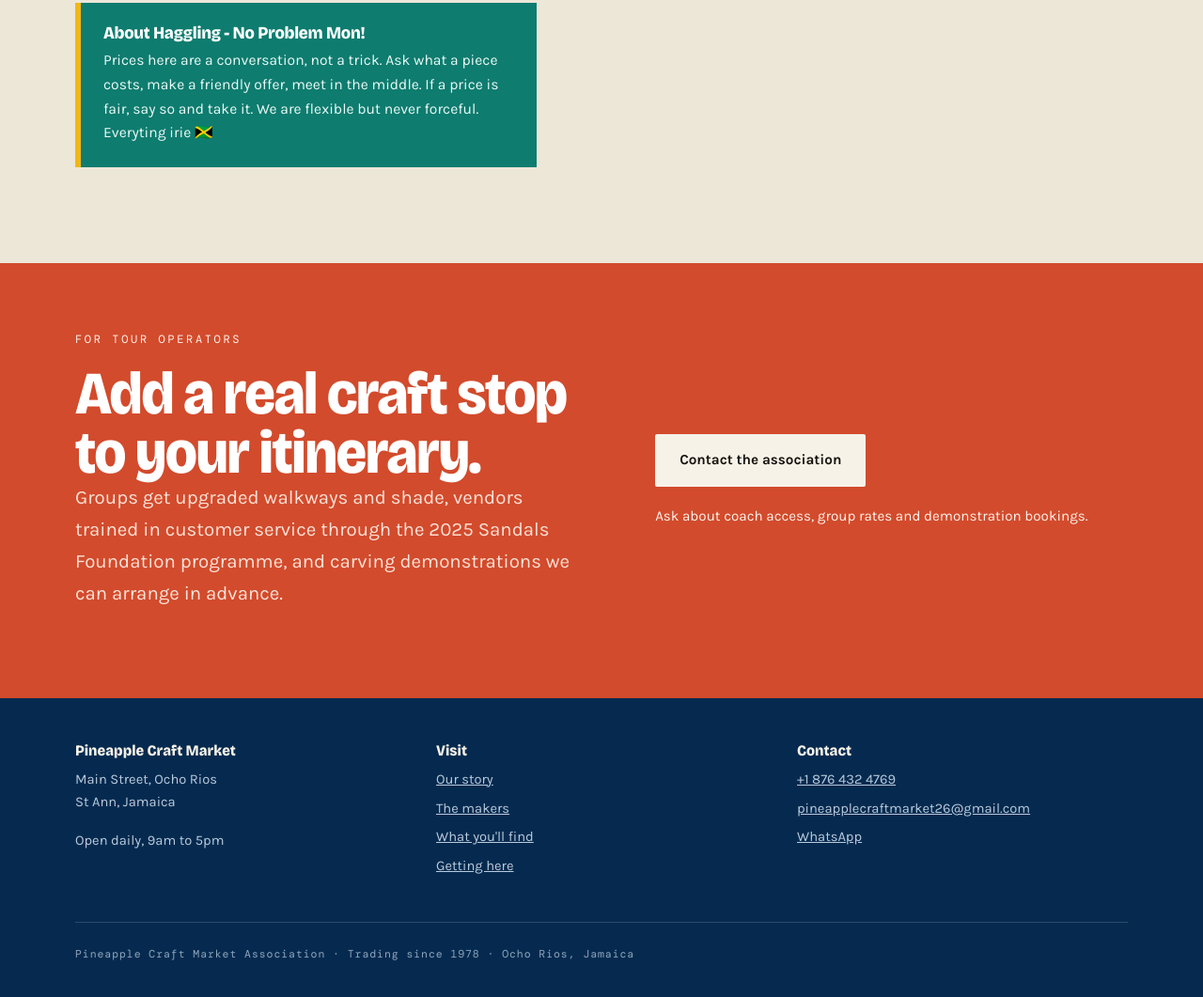
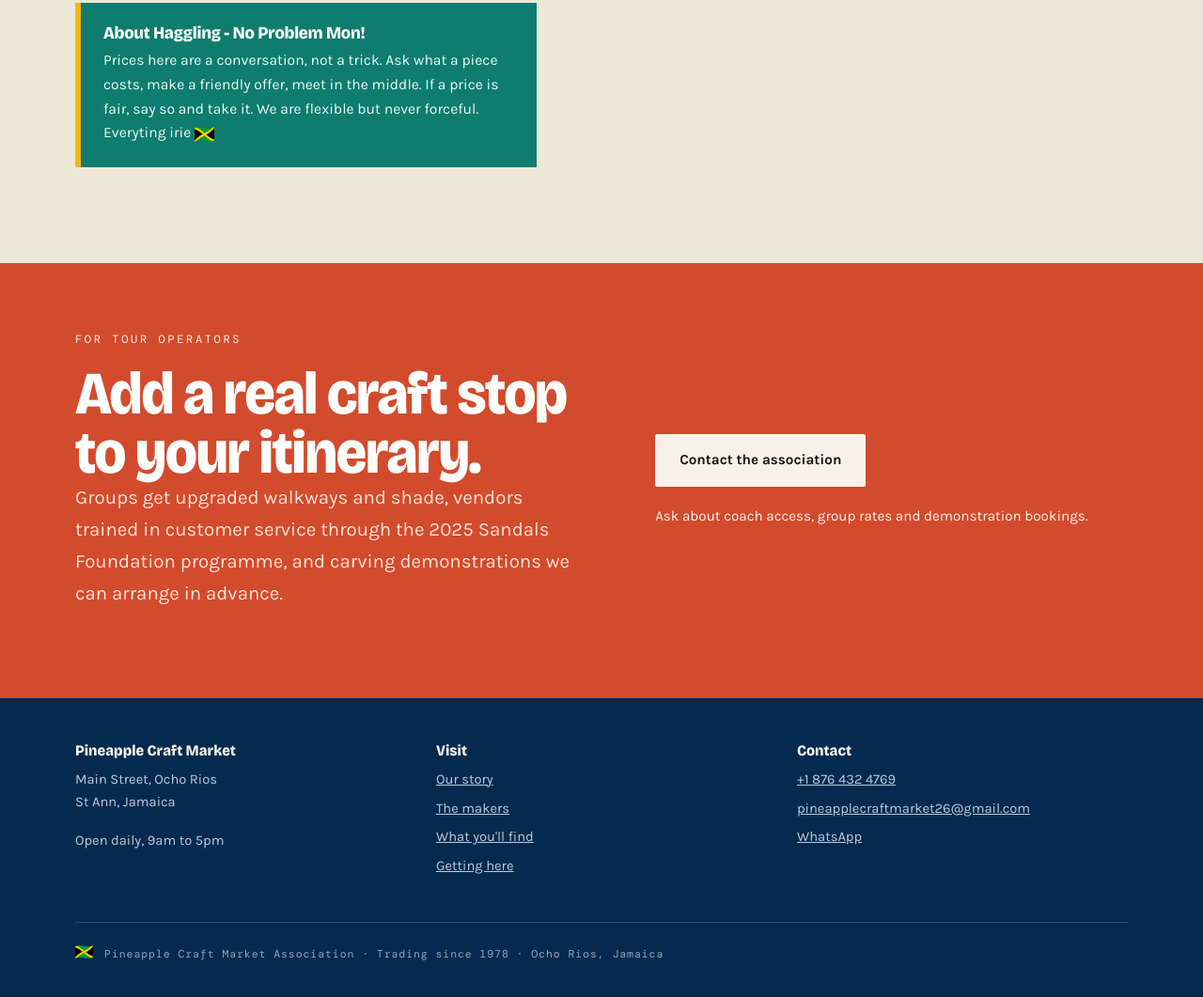
Before and after one commit to rhondene/pineapple-craft-market, a plain HTML site: page index.html in a window 1280 px wide. Shown: the part 6585-7646 px from the top of the page at 94% size. Drawn offline with nearby package versions, Linux system fonts and the light colour scheme; grey boxes are pictures that could not be loaded.

Commit message:
Add Jamaican flag accents at the two approved placements (Task 5)
Replaces the emoji in the haggling note with an optimized PNG (4KB) for
consistent cross-device rendering; adds a small flag beside the footer
brand line. No other placements, per the doc's two-max rule.

Co-Authored-By: Claude Sonnet 5 <noreply@anthropic.com>

```diff
--- a/css/style.css
+++ b/css/style.css
@@ -254,6 +254,9 @@ p{margin:0 0 1.1em}
 .note h3{color:#fff;margin-bottom:0.5rem;font-size:1.15rem}
 .note p{margin:0;font-size:0.98rem}
 
+.flag-mark{display:inline-block;height:1em;width:auto;vertical-align:middle}
+.flag-mark--sm{height:14px;margin-right:0.4em;vertical-align:-1px}
+
 /* ── Tour band ───────────────────────────────────────────────── */
 .band{background:var(--coral);color:#fff2ec;padding-block:clamp(3rem,6vw,4.5rem)}
 .band h2{color:#fff;max-width:18ch}
--- a/index.html
+++ b/index.html
@@ -289,7 +289,7 @@
 
         <div class="note">
           <h3>About Haggling - No Problem Mon!</h3>
-          <p>Prices here are a conversation, not a trick. Ask what a piece costs, make a friendly offer, meet in the middle. If a price is fair, say so and take it. We are flexible but never forceful. Everyting irie 🇯🇲</p>
+          <p>Prices here are a conversation, not a trick. Ask what a piece costs, make a friendly offer, meet in the middle. If a price is fair, say so and take it. We are flexible but never forceful. Everyting irie <img class="flag-mark" src="img/icons/flag-jamaica.png" alt="Jamaican flag" width="21" height="16"></p>
         </div>
       </div>
 
@@ -344,7 +344,7 @@
         </ul>
       </div>
     </div>
-    <p class="foot__base">Pineapple Craft Market Association &middot; Trading since 1978 &middot; Ocho Rios, Jamaica</p>
+    <p class="foot__base"><img class="flag-mark flag-mark--sm" src="img/icons/flag-jamaica.png" alt="" aria-hidden="true" width="18" height="14"> Pineapple Craft Market Association &middot; Trading since 1978 &middot; Ocho Rios, Jamaica</p>
   </div>
 </footer>
 
```
Also changed, not shown: img/icons/flag-jamaica.png (added).
